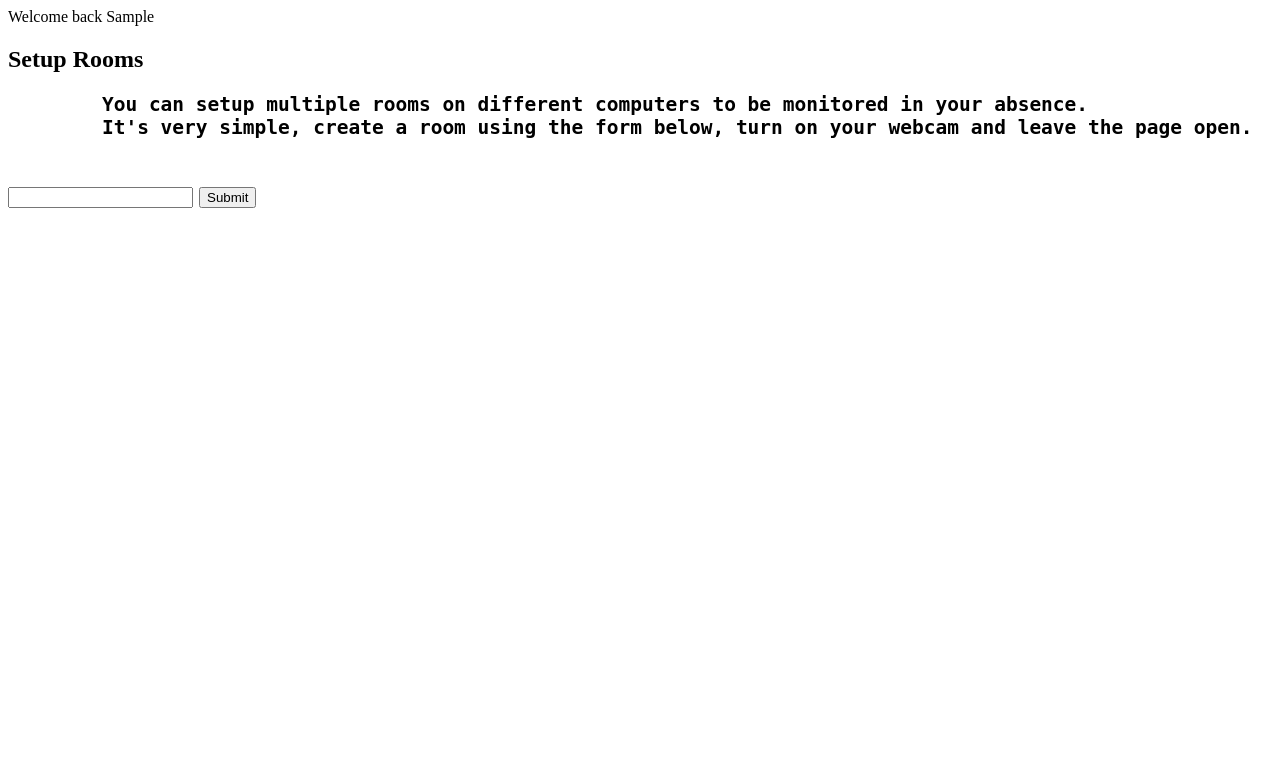
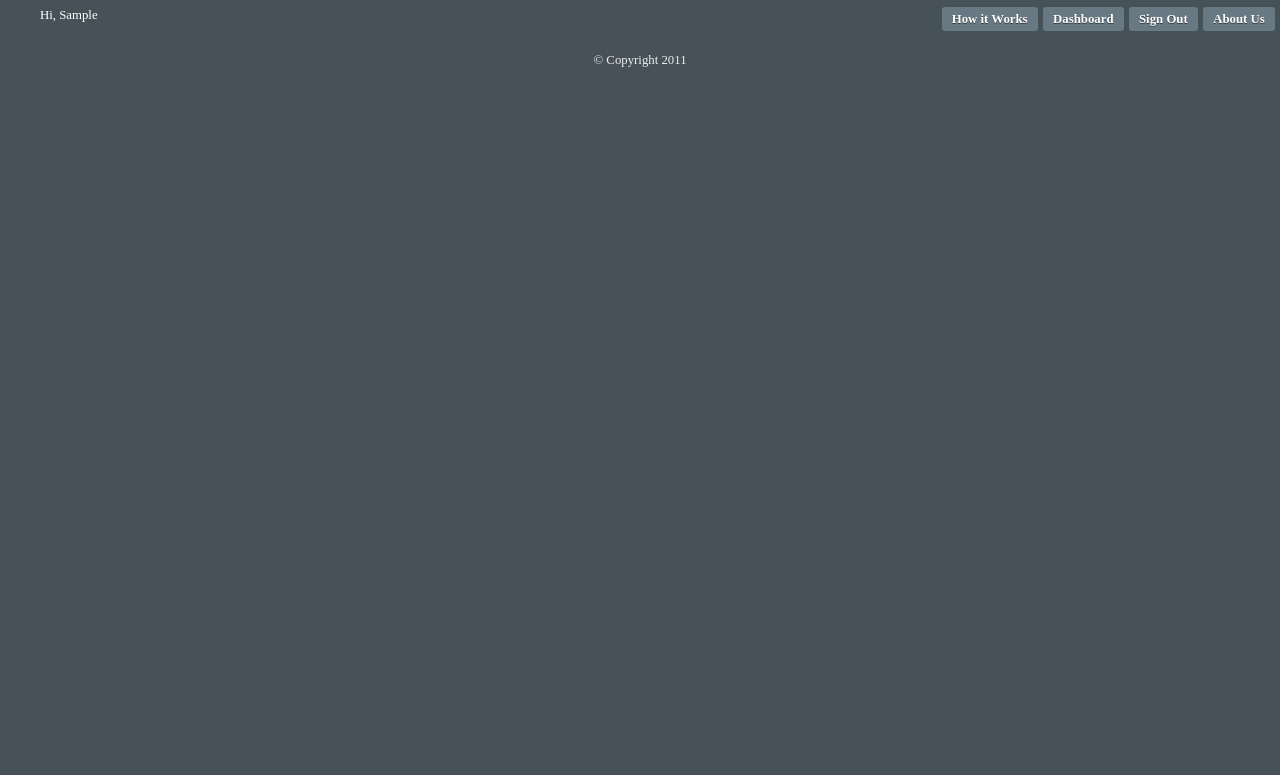
Before and after one commit to nicferrier/securecam, a Django app: page /dashboard/ in a window 1280 px wide. Shown: the top 775 px of the page. Run offline with Django 3.2, Linux system fonts and the light colour scheme; the visitor is signed in with stand-in values (Sample User, id 1); data that the repository does not hold is empty.

Commit message:
some barebones styling

```diff
--- a/webapp/templates/base.html
+++ b/webapp/templates/base.html
@@ -3,6 +3,7 @@
         <meta content='text/html; charset=UTF-8' http-equiv='Content-Type'/>
         <title> SecureCam </title>
         <link type='text/css' rel='stylesheet' href="/static/css/main.css"/>
+        {% block extra_js %} {% endblock %}
     </head>
 
     <body>
@@ -10,19 +11,22 @@
             <div id="header">
                 <div id="navbar">
                     <ul>
+                        <li>Hi, {{ user.first_name }}</li>
                         <li class="right"><a href="/about">About Us</a></li>
                     {% if user.is_authenticated %}
                         <li class="right"><a href="/signout">Sign Out</a></li>
                         <li class="right"><a href="/dashboard">Dashboard</a></li>
                     {% else %}
                         <li class="right"><a href="/signup">Sign Up</a></li>
+                        <li class="right"><a href="/signin">Sign In</a></li>
                     {% endif %}
+                        <li class="right"><a href="/about">How it Works</a></li>
                     </ul>
                 </div>
             </div>
 
-            <div id="body">
-
+            <div id="content_wrapper" class="narrow_page_bg rounded clearfix">
+                {% block content %}{% endblock %}
             </div>
 
             <div id="footer">
--- a/webapp/templates/dashboard.html
+++ b/webapp/templates/dashboard.html
@@ -1,29 +1,70 @@
+{% extends "base.html" %}
+{% block title%} Dashboard {% endblock %}
+
+{% block extra_js %}
+        <script src="{{STATIC_URL}}js/swfobject.js" type="text/javascript"></script>
+        <script src="{{STATIC_URL}}js/jquery-1.6.4.min.js" type="text/javascript"></script>
+{% endblock %}
 
 
-Welcome back {{ user.first_name }}
+{% block content %}
 
 {% if user.rooms.count > 0 %}
-<h2> Your Rooms </h2>
+    <h2> Rooms </h2>
 
-{% for room in user.rooms.all %}
-    <a href="/room/{{room.id}}/review/">{{ room.name }} </a>
-    Active: <span>{{ room.is_active }} </span>
-    Last Recorded: <span>{{ room.lastrecorded|date }} </span>
-{% endfor %}
-room1 - last recorded ... 2011 10 12 23:56:09
-room2 - last recorded ... 2011 09 12 23:01:11
-
-
-{% else %}
-<h2> Setup Rooms <h2>
-
-    <pre>
+    <p>
         You can setup multiple rooms on different computers to be monitored in your absence.
         It's very simple, create a room using the form below, turn on your webcam and leave the page open.
-    </pre>
+    </p>
 
-    <form name="create_room" method="post" action="/room/">
-        <input name="name" type="text"></input>
-        <input type="submit"/>
-    </form>
-{% endif %}
+    <div id="room_form">
+        <form name="create_room" method="post" action="/room/">
+            <input name="name" type="text"></input>
+            <input type="submit"/>
+        </form>
+    </div>
+    <div id="rooms_container">
+        <ul id="rooms">
+            {% for room in user.rooms.all %}
+            <li class="room" id="room_{{room.id}}">
+                <div class="room_latest_photo">
+                    <a href="/room/{{room.id}}/review/">{{ room.name }} </a>
+                </div>
+                Recording: <span>{{ room.is_active }} </span>
+                Last Recorded: <span>{{ room.lastrecorded|date }} </span>
+            </li>
+            <li class="room " id="room_2730245">
+                <div class="user">
+                    <a href="/users/show/351926" onclick="window.open(this.href);return false;"><img alt="Cicely P" height="50" src="http://a3.muscache.com/users/351926/profile_pic/1315488372/small.jpg" title="Cicely P" width="50"></a>
+                    <p>
+                        <a href="/users/show/351926" class="name" onclick="window.open(this.href);return false;">{{ room.name }}</a>
+                        <br>
+                        1 minute
+                    </p>
+                </div>
+                <div class="message_details">
+                    <p> {{ room.description }} </p>
+                </div>
+                <div class="status">
+                    <div class="review">
+                        <p>
+                            <span class="review_pending rounded_less">
+                                Reviewed: {{ room.is_active }}
+                            </span>
+                        </p>
+                    </div>
+                    <div class="options" id="options_2730245">
+                        <div class="star" id="room_2730245_starred" style="display: none; ">
+                            <a href="javascript:void(0);" data-room_id="2730245"></a>
+                        </div>
+                        <div class="hide" id="room_2730245_hidden" style="display: none; ">
+                          <a href="javascript:void(0);" data-room_id="2730245">Delete</a>
+                        </div>
+                    </div>
+                </div>
+            </li>
+        {% endfor %}
+        </div>
+        {% endif %}
+
+{% endblock %}
```
Also changed, not shown: webapp/templates/index.html (+9 -6 lines), webapp/templates/login.html (+16 -2 lines), webapp/templates/profile.html (+13 -0 lines), webapp/templates/room_setup.html (+10 -8 lines).
